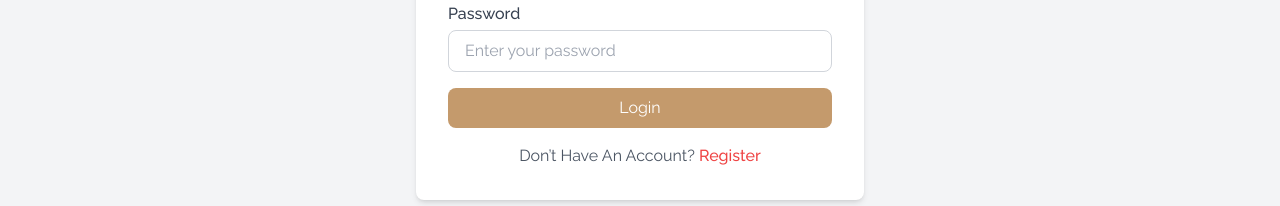
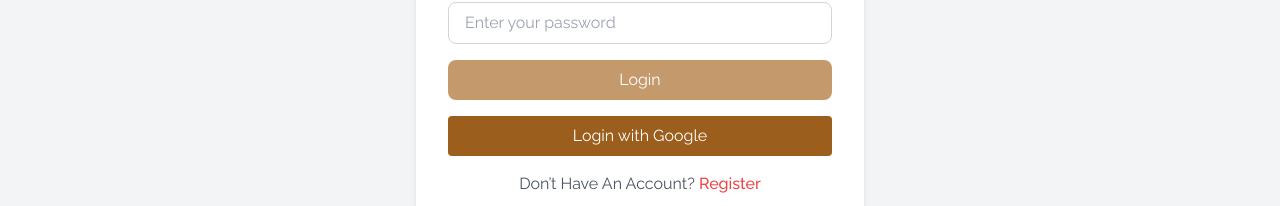
Before and after one commit to Sazib018/coffee-store-clint, a React (Vite) app: page /login in a window 1280 px wide. Shown: the part 575-781 px from the top of the page. Built offline with nearby package versions, Linux system fonts and the light colour scheme; a web font is replaced by a local one.

Commit message:
firebase

```diff
--- a/package.json
+++ b/package.json
@@ -10,6 +10,7 @@
     "preview": "vite preview"
   },
   "dependencies": {
+    "firebase": "^11.4.0",
     "react": "^19.0.0",
     "react-dom": "^19.0.0",
     "react-router-dom": "^7.2.0",
--- a/src/Components/Pages/Login/Login.jsx
+++ b/src/Components/Pages/Login/Login.jsx
@@ -36,6 +36,11 @@ const Login = () => {
           >
             Login
           </button>
+          <button
+          className="w-full fontRailway bg-[#9c5e1c] text-white p-2 rounded mt-4"
+        >
+          Login with Google
+        </button>
         </form>
         <p className="text-center fontRailway text-gray-600 mt-4">
           Don’t Have An Account?{" "}
--- a/src/Components/Pages/UpdateCoffee/UpdateCoffee.jsx
+++ b/src/Components/Pages/UpdateCoffee/UpdateCoffee.jsx
@@ -27,7 +27,7 @@ const UpdateCoffee = () => {
         const category = form.category.value;
         const details = form.details.value;
         const price = form.price.value;
-        const photo_url = form.photoUrl.value;
+        const photo_url= form.photoUrl.value;
 
         const coffeeData = {
             name,
--- /dev/null
+++ b/src/firebase.config.js
@@ -0,0 +1,19 @@
+// Import the functions you need from the SDKs you need
+import { initializeApp } from "firebase/app";
+// TODO: Add SDKs for Firebase products that you want to use
+// https://firebase.google.com/docs/web/setup#available-libraries
+
+// Your web app's Firebase configuration
+const firebaseConfig = {
+  apiKey: "AIzaSyBo13-8lCojk6anufGzKEUD2nPklpxudOk",
+  authDomain: "coffee-store-clint-4bf83.firebaseapp.com",
+  projectId: "coffee-store-clint-4bf83",
+  storageBucket: "coffee-store-clint-4bf83.firebasestorage.app",
+  messagingSenderId: "256341690171",
+  appId: "1:256341690171:web:2ba99c15f284b1ce00d91e"
+};
+
+// Initialize Firebase
+const app = initializeApp(firebaseConfig);
+const auth = getAuth(app)
+export default auth;
```
Also changed, not shown: 1 other file (tests, documents, lock files or other folders).
